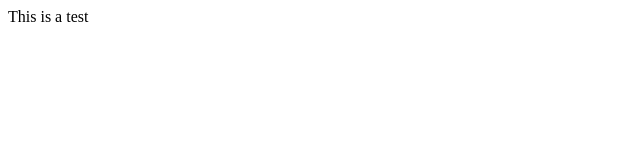
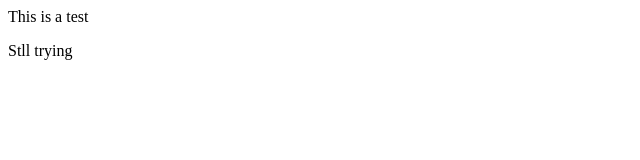
Before and after one commit to Adrienner1988/test, a plain HTML site: page index.html in a window 1280 px wide. Shown: the full height of the page, 0-640 px from the left. Drawn offline with Linux system fonts and the light colour scheme.

Commit message:
lets see

```diff
--- a/index.html
+++ b/index.html
@@ -2,6 +2,6 @@
 <body>
 
 <p>This is a test</p>
-
+<p>Stll trying</p>
 </body>
 </html>
```
